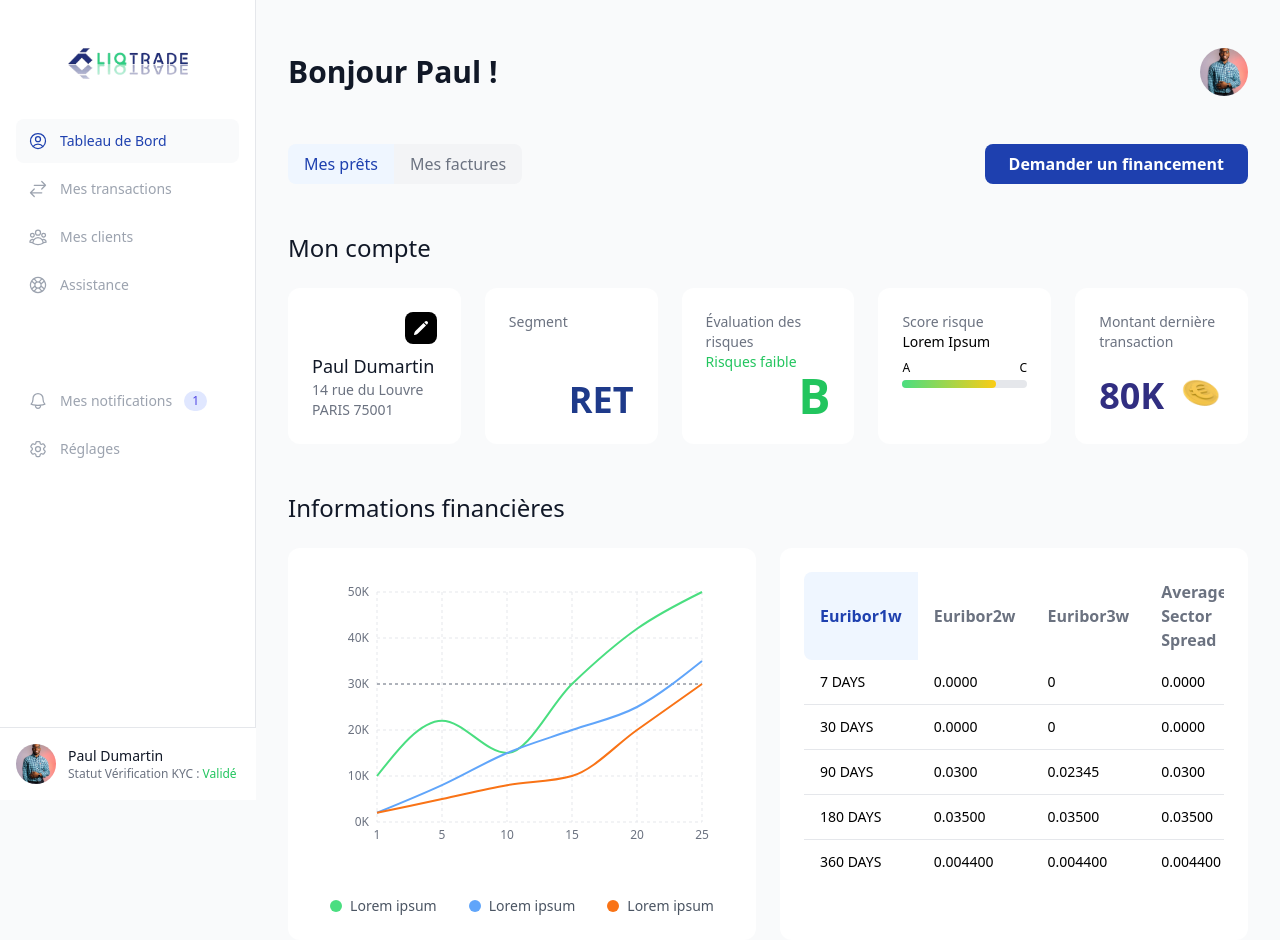
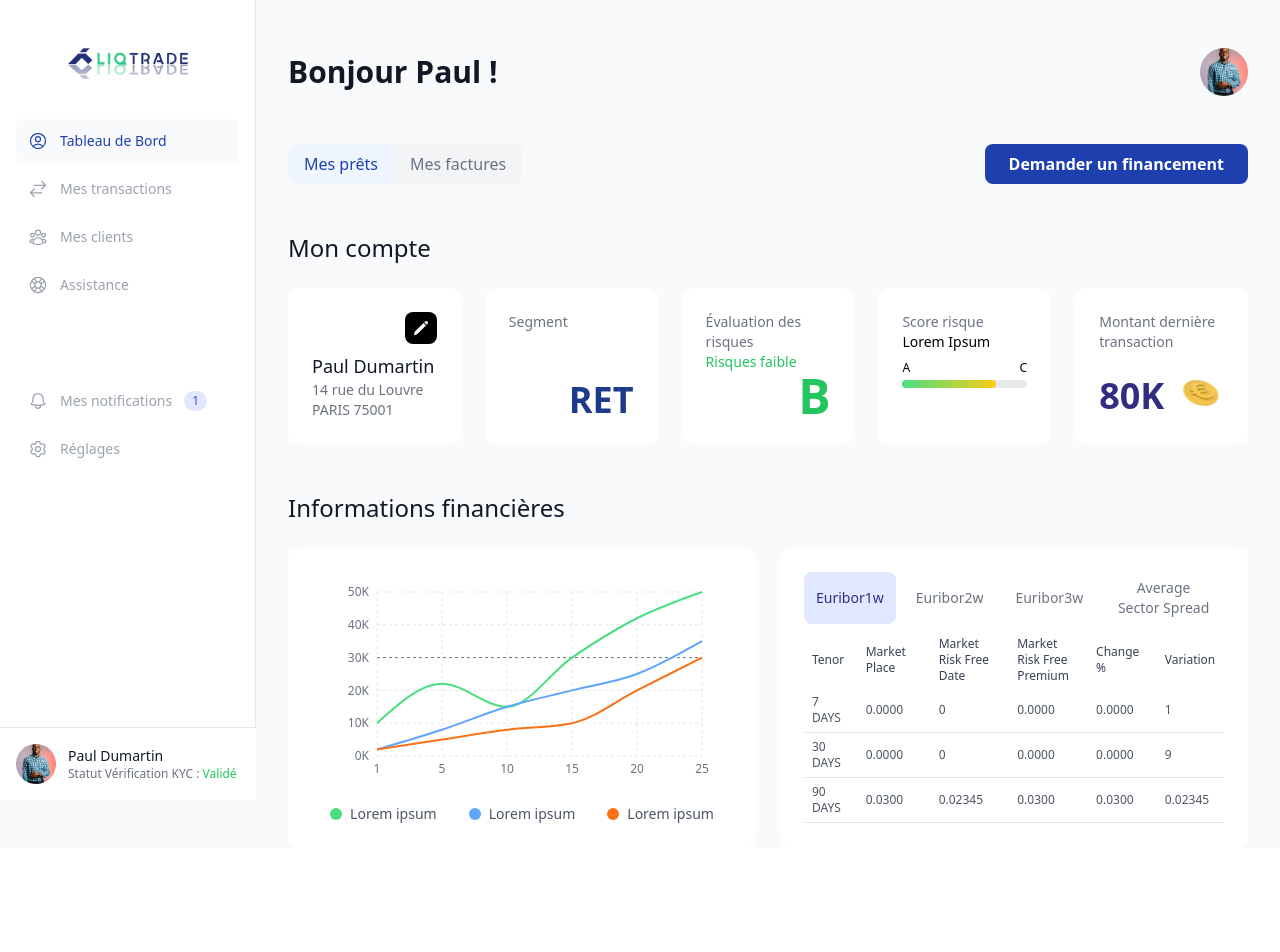
Before and after one commit to jennaram/liqtrade-frontend, a Next.js app: page /dashboard in a window 1280 px wide. Shown: the top 952 px of the page. After the commit the page ends 896 px from the top, so only its background shows below. Built offline with nearby package versions, Linux system fonts and the light colour scheme.

Commit message:
feat: réorganisation et amélioration de l'affichage du graphique et du tableau dans le tableau de bord, avec des ajustements de style et de structure pour une meilleure lisibilité

```diff
--- a/src/app/components/dashboard/DashboardMain.tsx
+++ b/src/app/components/dashboard/DashboardMain.tsx
@@ -123,10 +123,11 @@ const DashboardMain = () => {
           <h2 className="text-2xl font-medium text-gray-900 mb-6">Informations financières</h2>
           <div className="grid grid-cols-1 md:grid-cols-2 gap-6">
             {/* Graphique */}
-            <div className="bg-white rounded-xl p-6">
-              <div className="h-[300px]">
+            <div className="bg-white rounded-xl p-6 h-[300px] flex flex-col">
+              <div className="flex-1 flex flex-col">
+                <div className="flex-1">
                   <ResponsiveContainer width="100%" height="100%">
-                  <LineChart data={data} margin={{ top: 20, right: 30, left: 20, bottom: 20 }}>
+                    <LineChart data={data} margin={{ top: 20, right: 30, left: 20, bottom: 10 }}>
                       <defs>
                         <linearGradient id="colorValue1" x1="0" y1="0" x2="0" y2="1">
                           <stop offset="5%" stopColor="#4ADE80" stopOpacity={0.2}/>
@@ -196,7 +197,7 @@ const DashboardMain = () => {
                     </LineChart>
                   </ResponsiveContainer>
                 </div>
-              <div className="flex justify-center mt-6 space-x-8">
+                <div className="flex justify-center mt-2 space-x-8">
                   <div className="flex items-center">
                     <div className="w-3 h-3 rounded-full bg-green-400 mr-2"></div>
                     <span className="text-sm text-gray-600">Lorem ipsum</span>
@@ -211,49 +212,76 @@ const DashboardMain = () => {
                   </div>
                 </div>
               </div>
+            </div>
 
             {/* Tableau */}
-            <div className="bg-white rounded-xl p-6">
-              <div className="overflow-x-auto">
-                <table className="w-full">
+            <div className="bg-white rounded-xl p-6 h-[300px] flex flex-col">
+              <div className="flex mb-2 space-x-2">
+                <button className="px-3 py-1.5 bg-indigo-100 text-indigo-900 rounded-lg text-sm">
+                  Euribor1w
+                </button>
+                <button className="px-3 py-1.5 text-gray-500 text-sm">
+                  Euribor2w
+                </button>
+                <button className="px-3 py-1.5 text-gray-500 text-sm">
+                  Euribor3w
+                </button>
+                <button className="px-3 py-1.5 text-gray-500 text-sm">
+                  Average Sector Spread
+                </button>
+              </div>
+              <div className="overflow-x-auto flex-1">
+                <table className="w-full h-full text-xs">
                   <thead>
                     <tr>
-                      <th className="text-left px-4 py-2 bg-blue-50 text-blue-800 rounded-l-lg">Euribor1w</th>
-                      <th className="text-left px-4 py-2 text-gray-500">Euribor2w</th>
-                      <th className="text-left px-4 py-2 text-gray-500">Euribor3w</th>
-                      <th className="text-left px-4 py-2 text-gray-500 rounded-r-lg">Average Sector Spread</th>
+                      <th className="text-left px-2 py-1 text-gray-700 font-medium">Tenor</th>
+                      <th className="text-left px-2 py-1 text-gray-700 font-medium">Market Place</th>
+                      <th className="text-left px-2 py-1 text-gray-700 font-medium">Market Risk Free<br/>Date</th>
+                      <th className="text-left px-2 py-1 text-gray-700 font-medium">Market Risk Free<br/>Premium</th>
+                      <th className="text-left px-2 py-1 text-gray-700 font-medium">Change %</th>
+                      <th className="text-left px-2 py-1 text-gray-700 font-medium">Variation</th>
                     </tr>
                   </thead>
-                  <tbody className="text-sm">
+                  <tbody>
                     <tr>
-                      <td className="border-b px-4 py-3">7 DAYS</td>
-                      <td className="border-b px-4 py-3">0.0000</td>
-                      <td className="border-b px-4 py-3">0</td>
-                      <td className="border-b px-4 py-3">0.0000</td>
+                      <td className="border-b px-2 py-1.5 text-gray-600">7 DAYS</td>
+                      <td className="border-b px-2 py-1.5 text-gray-600">0.0000</td>
+                      <td className="border-b px-2 py-1.5 text-gray-600">0</td>
+                      <td className="border-b px-2 py-1.5 text-gray-600">0.0000</td>
+                      <td className="border-b px-2 py-1.5 text-gray-600">0.0000</td>
+                      <td className="border-b px-2 py-1.5 text-gray-600">1</td>
                     </tr>
                     <tr>
-                      <td className="border-b px-4 py-3">30 DAYS</td>
-                      <td className="border-b px-4 py-3">0.0000</td>
-                      <td className="border-b px-4 py-3">0</td>
-                      <td className="border-b px-4 py-3">0.0000</td>
+                      <td className="border-b px-2 py-1.5 text-gray-600">30 DAYS</td>
+                      <td className="border-b px-2 py-1.5 text-gray-600">0.0000</td>
+                      <td className="border-b px-2 py-1.5 text-gray-600">0</td>
+                      <td className="border-b px-2 py-1.5 text-gray-600">0.0000</td>
+                      <td className="border-b px-2 py-1.5 text-gray-600">0.0000</td>
+                      <td className="border-b px-2 py-1.5 text-gray-600">9</td>
                     </tr>
                     <tr>
-                      <td className="border-b px-4 py-3">90 DAYS</td>
-                      <td className="border-b px-4 py-3">0.0300</td>
-                      <td className="border-b px-4 py-3">0.02345</td>
-                      <td className="border-b px-4 py-3">0.0300</td>
+                      <td className="border-b px-2 py-1.5 text-gray-600">90 DAYS</td>
+                      <td className="border-b px-2 py-1.5 text-gray-600">0.0300</td>
+                      <td className="border-b px-2 py-1.5 text-gray-600">0.02345</td>
+                      <td className="border-b px-2 py-1.5 text-gray-600">0.0300</td>
+                      <td className="border-b px-2 py-1.5 text-gray-600">0.0300</td>
+                      <td className="border-b px-2 py-1.5 text-gray-600">0.02345</td>
                     </tr>
                     <tr>
-                      <td className="border-b px-4 py-3">180 DAYS</td>
-                      <td className="border-b px-4 py-3">0.03500</td>
-                      <td className="border-b px-4 py-3">0.03500</td>
-                      <td className="border-b px-4 py-3">0.03500</td>
+                      <td className="border-b px-2 py-1.5 text-gray-600">180 DAYS</td>
+                      <td className="border-b px-2 py-1.5 text-gray-600">0.03500</td>
+                      <td className="border-b px-2 py-1.5 text-gray-600">0.03500</td>
+                      <td className="border-b px-2 py-1.5 text-gray-600">0.03500</td>
+                      <td className="border-b px-2 py-1.5 text-gray-600">0.03500</td>
+                      <td className="border-b px-2 py-1.5 text-gray-600">0.03500</td>
                     </tr>
                     <tr>
-                      <td className="px-4 py-3">360 DAYS</td>
-                      <td className="px-4 py-3">0.004400</td>
-                      <td className="px-4 py-3">0.004400</td>
-                      <td className="px-4 py-3">0.004400</td>
+                      <td className="px-2 py-1.5 text-gray-600">360 DAYS</td>
+                      <td className="px-2 py-1.5 text-gray-600">0.004400</td>
+                      <td className="px-2 py-1.5 text-gray-600">0.004400</td>
+                      <td className="px-2 py-1.5 text-gray-600">0.004400</td>
+                      <td className="px-2 py-1.5 text-gray-600">0.004400</td>
+                      <td className="px-2 py-1.5 text-gray-600">0.004400</td>
                     </tr>
                   </tbody>
                 </table>
```
Lines whose indentation alone changed are shown as unchanged.
